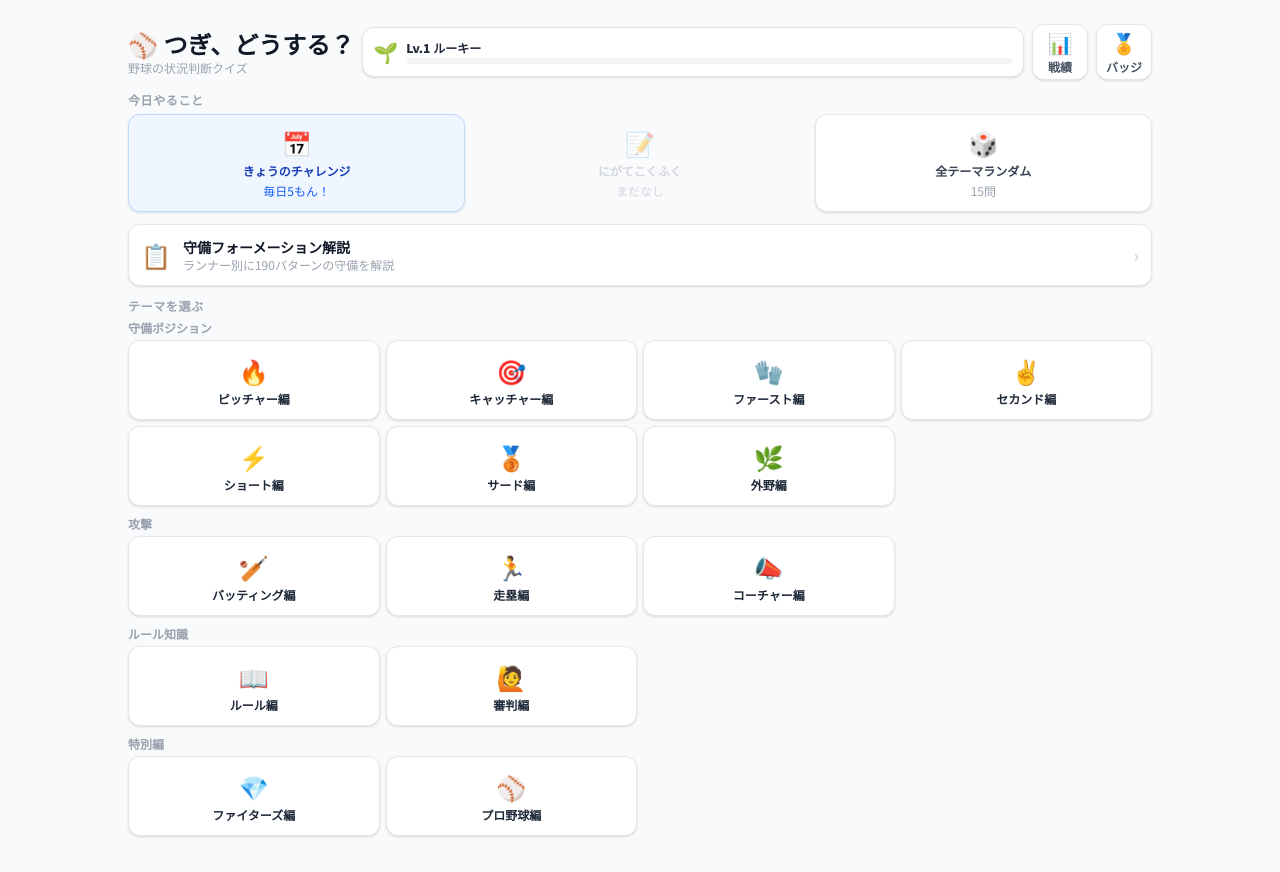
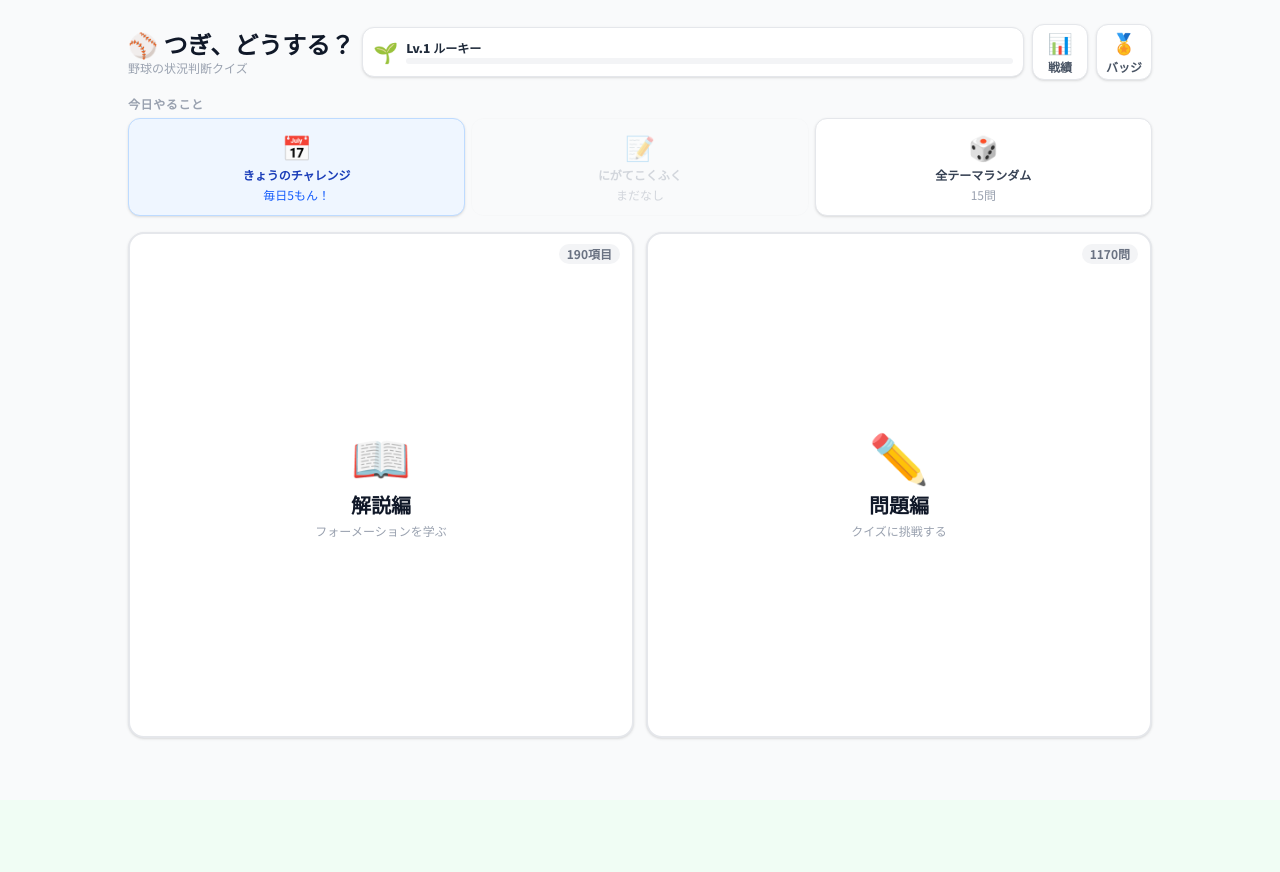
Before and after one commit to hico-mrmgn/baseball-quiz, a React (Vite) app: page / in a window 1280 px wide. After the commit the page ends 800 px from the top, so only its background shows below. Built offline with nearby package versions, Linux system fonts and the light colour scheme.

Commit message:
feat: トップ画面に守備フォーメーションと問題編のセクションを追加し、カード展開アニメーションを実装

```diff
--- a/src/components/TopScreen.jsx
+++ b/src/components/TopScreen.jsx
@@ -1,4 +1,6 @@
+import { useState } from 'react';
 import { themes, questions } from '../data/questions';
+import { formations, formationCategories } from '../data/formations';
 import { getLevelData, getLevelInfo } from '../utils/level';
 import { isDailyCompleted, getDailyStreak } from '../utils/daily';
 import { getWrongAnswers } from '../utils/weakness';
@@ -23,17 +25,21 @@ const themeGroups = [
 ];
 
 export default function TopScreen({ onSelectTheme, onHistory, onBadges, onDailyChallenge, onWeaknessQuiz, onFormations }) {
+  const [openSection, setOpenSection] = useState(null); // null | 'quiz' | 'guide'
   const levelInfo = getLevelInfo(getLevelData().xp);
   const dailyDone = isDailyCompleted();
   const dailyStreak = getDailyStreak();
   const wrongCount = getWrongAnswers().length;
 
+  const totalQuestions = questions.length;
+  const totalFormations = formations.length;
+
   return (
     <div className="min-h-screen bg-gray-50 px-3 lg:px-6 py-6">
       <div className="max-w-2xl lg:max-w-5xl mx-auto">
 
-        {/* Zone 1: ヘッダー */}
-        <div className="flex items-center gap-2 mb-3">
+        {/* ヘッダー */}
+        <div className="flex items-center gap-2 mb-4">
           <div className="flex-shrink-0">
             <h1 className="text-2xl font-black text-gray-900">⚾ つぎ、どうする？</h1>
             <p className="text-xs text-gray-400">野球の状況判断クイズ</p>
@@ -68,8 +74,8 @@ export default function TopScreen({ onSelectTheme, onHistory, onBadges, onDailyC
           </button>
         </div>
 
-        {/* Zone 2: 今日やること + ランダム 横並び */}
-        <div className="mb-3">
+        {/* 今日やること */}
+        <div className="mb-4">
           <div className="text-xs font-bold text-gray-400 tracking-wider mb-1.5">今日やること</div>
           <div className="flex gap-1.5">
             <button
@@ -115,24 +121,66 @@ export default function TopScreen({ onSelectTheme, onHistory, onBadges, onDailyC
           </div>
         </div>
 
-        {/* Zone 2.5: 守備フォーメーション解説 */}
-        <div className="mb-3">
+        {/* ═══ 2枚の大カード ═══ */}
+        <div className="grid grid-cols-2 gap-3 mb-4">
+
+          {/* 解説編カード */}
           <button
-            onClick={onFormations}
-            className="w-full flex items-center gap-3 p-3 rounded-xl bg-white border border-gray-200 shadow-sm hover:border-green-300 hover:bg-green-50 active:scale-[0.98] transition-all cursor-pointer"
+            onClick={() => setOpenSection(openSection === 'guide' ? null : 'guide')}
+            className={`relative flex flex-col items-center justify-center rounded-2xl border-2 p-6 aspect-square transition-all active:scale-[0.97] cursor-pointer ${
+              openSection === 'guide'
+                ? 'bg-green-50 border-green-400 shadow-lg'
+                : 'bg-white border-gray-200 shadow-sm hover:border-green-300 hover:shadow-md'
+            }`}
           >
-            <span className="text-2xl">📋</span>
-            <div className="flex-1 text-left">
-              <div className="text-sm font-black text-gray-900">守備フォーメーション解説</div>
-              <div className="text-xs text-gray-400">ランナー別に190パターンの守備を解説</div>
-            </div>
-            <span className="text-gray-300 font-bold">›</span>
+            <span className="text-5xl mb-3">📖</span>
+            <span className={`text-xl font-black ${openSection === 'guide' ? 'text-green-800' : 'text-gray-900'}`}>解説編</span>
+            <span className={`text-xs mt-1 ${openSection === 'guide' ? 'text-green-600' : 'text-gray-400'}`}>フォーメーションを学ぶ</span>
+            <span className={`absolute top-2.5 right-3 text-xs font-bold px-2 py-0.5 rounded-full ${
+              openSection === 'guide' ? 'bg-green-200 text-green-700' : 'bg-gray-100 text-gray-500'
+            }`}>{totalFormations}項目</span>
+          </button>
+
+          {/* 問題編カード */}
+          <button
+            onClick={() => setOpenSection(openSection === 'quiz' ? null : 'quiz')}
+            className={`relative flex flex-col items-center justify-center rounded-2xl border-2 p-6 aspect-square transition-all active:scale-[0.97] cursor-pointer ${
+              openSection === 'quiz'
+                ? 'bg-blue-50 border-blue-400 shadow-lg'
+                : 'bg-white border-gray-200 shadow-sm hover:border-blue-300 hover:shadow-md'
+            }`}
+          >
+            <span className="text-5xl mb-3">✏️</span>
+            <span className={`text-xl font-black ${openSection === 'quiz' ? 'text-blue-800' : 'text-gray-900'}`}>問題編</span>
+            <span className={`text-xs mt-1 ${openSection === 'quiz' ? 'text-blue-600' : 'text-gray-400'}`}>クイズに挑戦する</span>
+            <span className={`absolute top-2.5 right-3 text-xs font-bold px-2 py-0.5 rounded-full ${
+              openSection === 'quiz' ? 'bg-blue-200 text-blue-700' : 'bg-gray-100 text-gray-500'
+            }`}>{totalQuestions}問</span>
           </button>
         </div>
 
-        {/* Zone 3: テーマを選ぶ */}
-        <div className="mb-3">
-          <div className="text-xs font-bold text-gray-400 tracking-wider mb-1.5">テーマを選ぶ</div>
+        {/* ═══ 展開エリア：解説編 ═══ */}
+        {openSection === 'guide' && (
+          <div className="mb-4 animate-[fadeSlideIn_0.2s_ease-out]">
+            <div className="grid gap-2">
+              <button
+                onClick={onFormations}
+                className="w-full flex items-center gap-3 p-4 rounded-xl bg-white border border-gray-200 shadow-sm hover:border-green-300 hover:bg-green-50 active:scale-[0.98] transition-all cursor-pointer"
+              >
+                <span className="text-3xl">⚾</span>
+                <div className="flex-1 text-left">
+                  <div className="text-sm font-black text-gray-900">守備フォーメーション</div>
+                  <div className="text-xs text-gray-400 mt-0.5">ランナー別に{totalFormations}パターンの守備を解説</div>
+                </div>
+                <span className="text-gray-300 font-bold text-xl">›</span>
+              </button>
+            </div>
+          </div>
+        )}
+
+        {/* ═══ 展開エリア：問題編 ═══ */}
+        {openSection === 'quiz' && (
+          <div className="mb-4 animate-[fadeSlideIn_0.2s_ease-out]">
             <div className="grid gap-2.5">
               {themeGroups.map((group) => (
                 <div key={group.label}>
@@ -164,8 +212,7 @@ export default function TopScreen({ onSelectTheme, onHistory, onBadges, onDailyC
               ))}
             </div>
           </div>
-
-
+        )}
 
       </div>
     </div>
--- a/src/index.css
+++ b/src/index.css
@@ -60,3 +60,9 @@ body {
 .combo-break-msg {
   animation: slide-up-fade 2s ease-out forwards;
 }
+
+/* カード展開アニメーション */
+@keyframes fadeSlideIn {
+  0% { opacity: 0; transform: translateY(-8px); }
+  100% { opacity: 1; transform: translateY(0); }
+}
```
Lines whose indentation alone changed are shown as unchanged.
